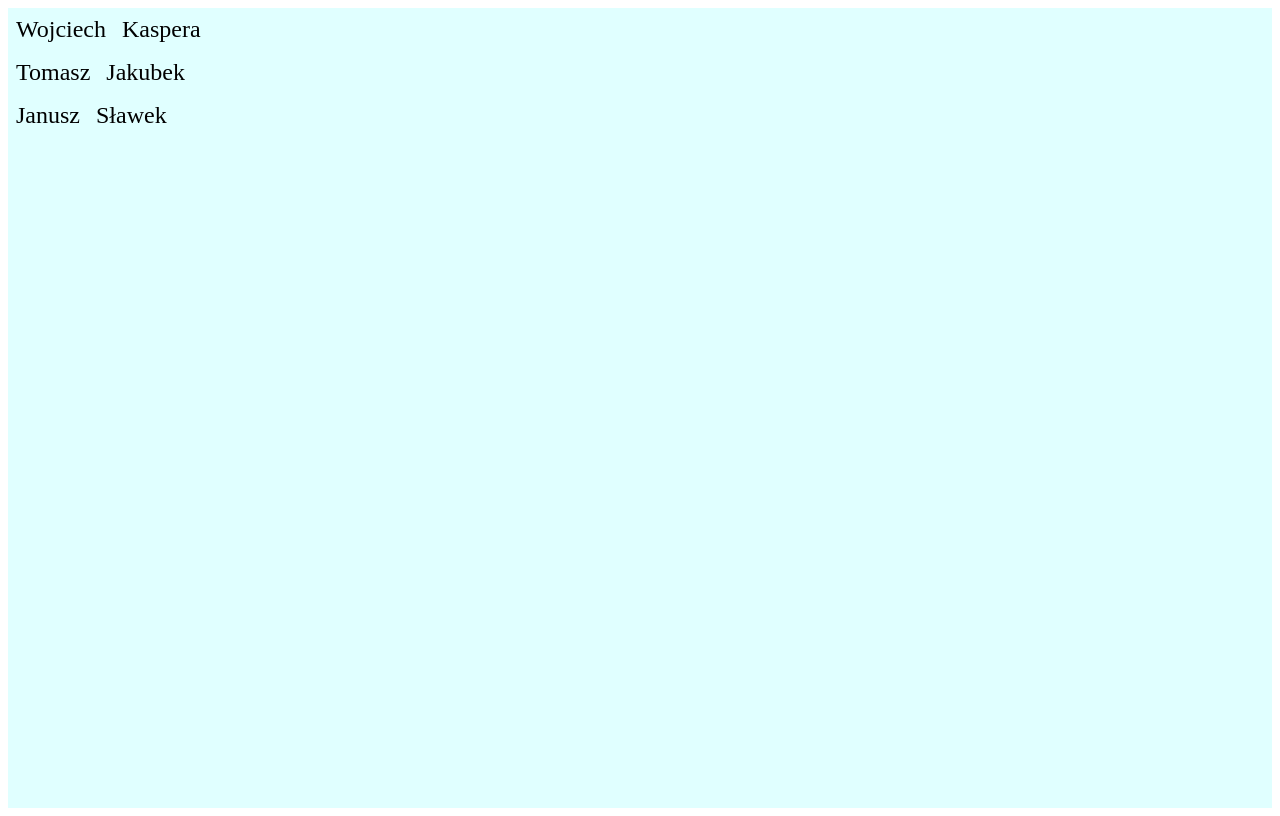
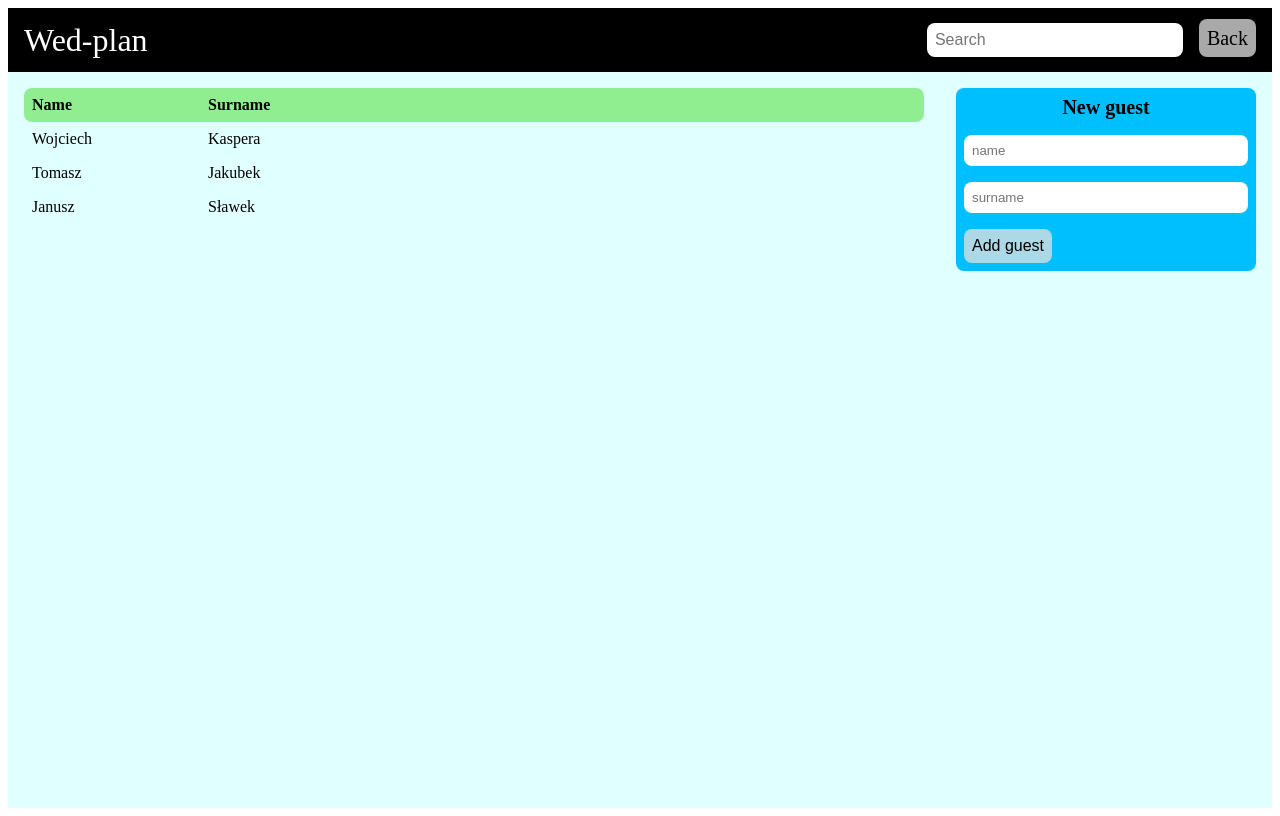
Before and after one commit to aslawek/Wed-plan, a React app: page /guests in a window 1280 px wide. Built offline with nearby package versions, Linux system fonts and the light colour scheme.

Commit message:
guest form added

```diff
--- a/app/App.jsx
+++ b/app/App.jsx
@@ -8,12 +8,10 @@ import Guests from './Guests';
 
 const App = () => (
     <BrowserRouter>
-        <div className="app-body">
-            <Switch>
-                <Route exact path="/" component={Mainpage}/>
-                <Route exact path="/guests" component={(props) => <Guests guests={data.guests}/> }/>
-            </Switch>
-        </div>
+        <Switch>
+            <Route exact path="/" component={() => <Mainpage props={data}/>}/>
+            <Route exact path="/guests" component={() => <Guests guests={data.guests}/> }/>
+        </Switch>
     </BrowserRouter>
 );
 
--- a/app/Guest.jsx
+++ b/app/Guest.jsx
@@ -1,10 +1,10 @@
 import React from 'react';
 
 const Guest = (props) => (
-    <div className="guest-box">
+    <li className="guest-item">
         <div className="guest-name">{props.props.name}</div>
         <div className="guest-name">{props.props.surname}</div>
-    </div>
+    </li>
 );
 
 export default Guest;
--- a/app/Guests.jsx
+++ b/app/Guests.jsx
@@ -1,13 +1,25 @@
 import React from 'react';
 
+import Header from './Header';
 import Guest from './Guest';
+import GuestsForm from './GuestsForm';
 
 class Guests extends React.Component {
 
     render(){
         return (
-            <div className="guests-box">
-                {this.props.guests.map(guest => <Guest props={guest} key={guest.id}/>)}
+            <div className="app-body">
+                <Header searchBox backBtn/>
+                <div className="guests-content">
+                    <ul className="guests-box">
+                        <li className="guest-item">
+                            <div className="guest-name">Name</div>
+                            <div className="guest-name">Surname</div>
+                        </li>
+                        {this.props.guests.map(guest => <Guest props={guest} key={guest.id}/>)}
+                    </ul>
+                    <GuestsForm/>
+                </div>
             </div>
         )
     }
--- /dev/null
+++ b/app/GuestsForm.jsx
@@ -0,0 +1,35 @@
+import React from 'react';
+
+class GuestsForm extends React.Component {
+    constructor(props){
+        super(props);
+        this.state = {name: ''};
+
+        this.handleChange = this.handleChange.bind(this);
+        this.addGuest = this.addGuest.bind(this);
+    }
+
+    handleChange(event) {
+        this.setState({
+            name: event.target.value
+        });
+    }
+
+    addGuest = (event) => {
+        event.preventDefault();
+        console.log(this.state.name);
+    };
+
+    render(){
+        return(
+            <form className="guest-form" onSubmit={this.addGuest}>
+                <div className="guest-form-header">New guest</div>
+                <input value={this.state.name} onChange={this.handleChange} className="guest-form-input" placeholder="name" type="text"/>
+                <input className="guest-form-input" placeholder="surname" type="text"/>
+                <button className="guest-form-btn" type="submit">Add guest</button>
+            </form>
+        )
+    }
+}
+
+export default GuestsForm;
--- /dev/null
+++ b/app/Header.jsx
@@ -0,0 +1,32 @@
+import React from 'react';
+import { Link } from 'react-router-dom';
+
+class Header extends React.Component {
+    render(){
+        let backBtn;
+        if (this.props.backBtn === true){
+            backBtn = <Link to={"/"} className="header-btn-back">Back</Link>
+        } else {
+            backBtn = null
+        }
+
+        let searchBox;
+        if (this.props.searchBox === true){
+            searchBox = <input type="text"
+                               placeholder="Search"
+                               className="header-input"/>
+        }
+
+        return (
+            <div className="header-box">
+                <Link to={"/"} className="header-title">Wed-plan</Link>
+                <div>
+                    {searchBox}
+                    {backBtn}
+                </div>
+            </div>
+        )
+    }
+}
+
+export default Header;
--- a/app/Mainpage.jsx
+++ b/app/Mainpage.jsx
@@ -1,9 +1,17 @@
 import React from 'react';
 import { Link } from 'react-router-dom';
 
-const Mainpage = () => (
-    <div className="mainpage-box">
-        <Link to='/guests' className="mainpage-btn">Guests</Link>
+import Header from './Header';
+
+const Mainpage = (props) => (
+    <div className="app-body">
+        <Header/>
+        <div className="mainpage-box">
+            <Link to='/guests' className="mainpage-elem">Guests</Link>
+            <Link to='/budget' className="mainpage-elem">Budget</Link>
+            <Link to='/tasks' className="mainpage-elem">Tasks</Link>
+            <Link to='/calendar' className="mainpage-elem">Calendar</Link>
+        </div>
     </div>
 );
 
--- a/public/style.css
+++ b/public/style.css
@@ -4,30 +4,132 @@ body{
 
 .app-body{
     /*background-image: url("images/wedding.jpg");*/
+    display: flex;
+    flex-direction: column;
     background: lightcyan;
     height: 100vh;
 }
 
+/* HEADER */
+.header-box{
+    display: flex;
+    justify-content: space-between;
+    min-height: 4rem;
+    background: black;
+    align-items: center;
+}
+
+.header-title{
+    font-size: 2rem;
+    text-decoration: none;
+    color: white;
+    margin-left: 1rem;
+}
+
+.header-btn-back{
+    text-decoration: none;
+    color: black;
+    font-size: 1.25rem;
+    background: darkgrey;
+    padding: 0.5rem;
+    border-radius: 0.5rem;
+    margin-right: 1rem;
+}
+
+.header-input{
+    margin-right: 1rem;
+    padding: 0.5rem;
+    min-width: 15rem;
+    font-size: 1rem;
+    border: 0px solid;
+    outline: none;
+    border-radius: 0.5rem;
+}
+
+/* MAINPAGE */
+
 .mainpage-box{
     display: flex;
+    flex-direction: row;
+    flex-wrap: wrap;
     justify-items: center;
 }
 
-.mainpage-btn{
+.mainpage-elem{
     text-decoration: none;
     background: grey;
     color: white;
     font-size: 2rem;
     padding: 1rem;
     border-radius: 1rem;
+    margin: 1rem;
+    width: calc(50% - 4rem);
 }
 
-.guest-box{
+/* GUESTS */
+
+.guests-content{
     display: flex;
     flex-direction: row;
 }
 
+.guests-box{
+    width: 75%;
+    display: flex;
+    flex-direction: column;
+    list-style: none;
+    -webkit-padding-start: 0;
+    padding: 1rem;
+    margin: 0;
+}
+
+.guest-item{
+    display: flex;
+    flex-direction: row;
+}
+.guest-item:first-child{
+    background: lightgreen;
+    font-weight: bolder;
+    border-radius: 0.5rem;
+}
+
 .guest-name{
-    font-size: 1.5rem;
+    font-size: 1rem;
     padding: 0.5rem;
+    width: 10rem;
 }
+
+/* GUEST-FORM */
+
+.guest-form{
+    width: 25%;
+    margin: 1rem;
+    background: deepskyblue;
+    border-radius: 0.5rem;
+}
+
+.guest-form-header{
+    margin: 0.5rem;
+    font-size: 1.25rem;
+    font-weight: bolder;
+    text-align: center;
+}
+
+.guest-form-input{
+    margin: 0.5rem;
+    padding: 0.5rem;
+    width: calc(100% - 2rem);
+    border-radius: 0.5rem;
+    border: none;
+    outline: none;
+}
+
+.guest-form-btn{
+    color: black;
+    font-size: 1rem;
+    background: lightblue;
+    padding: 0.5rem;
+    border: none;
+    border-radius: 0.5rem;
+    margin: 0.5rem;
+}
```
